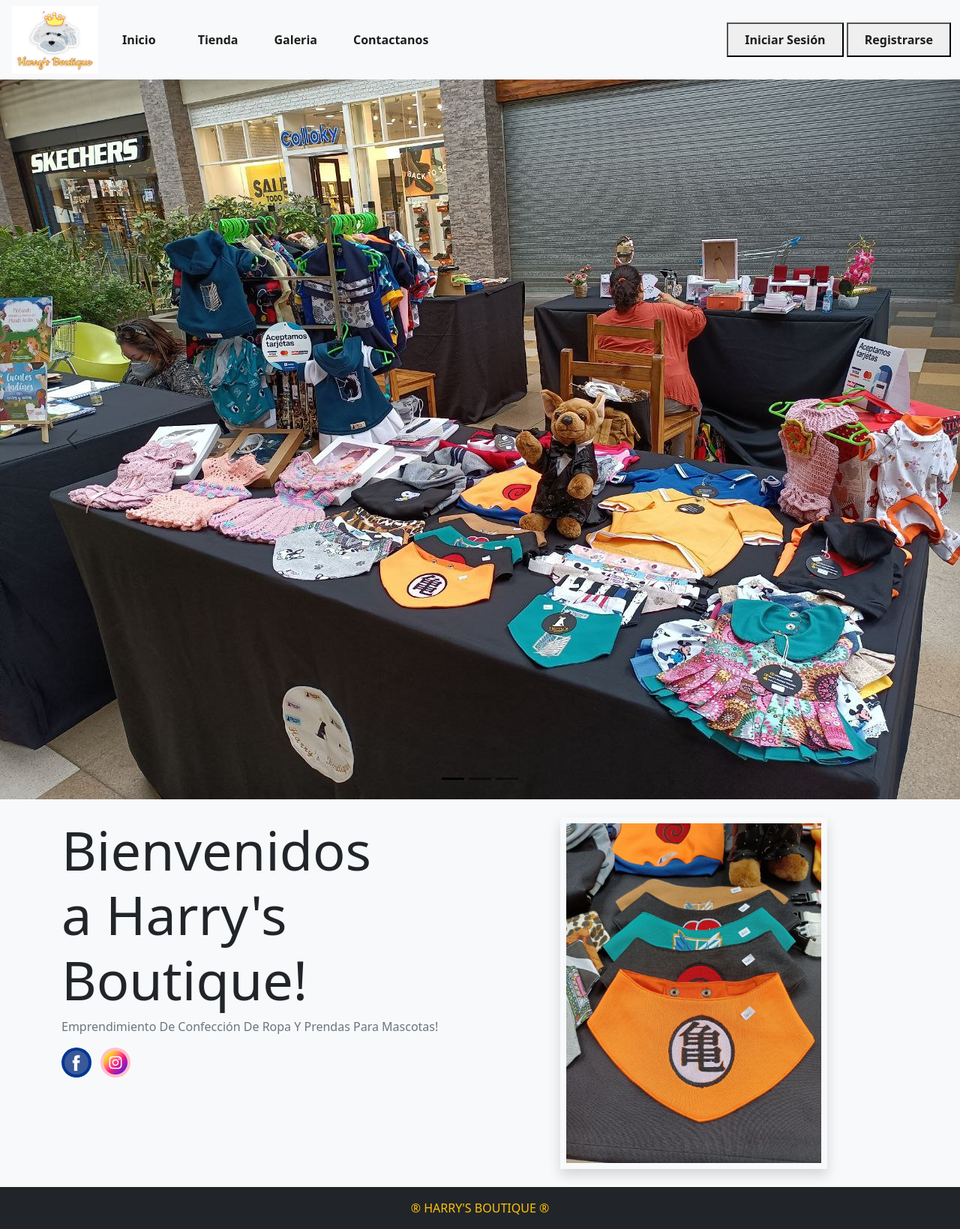
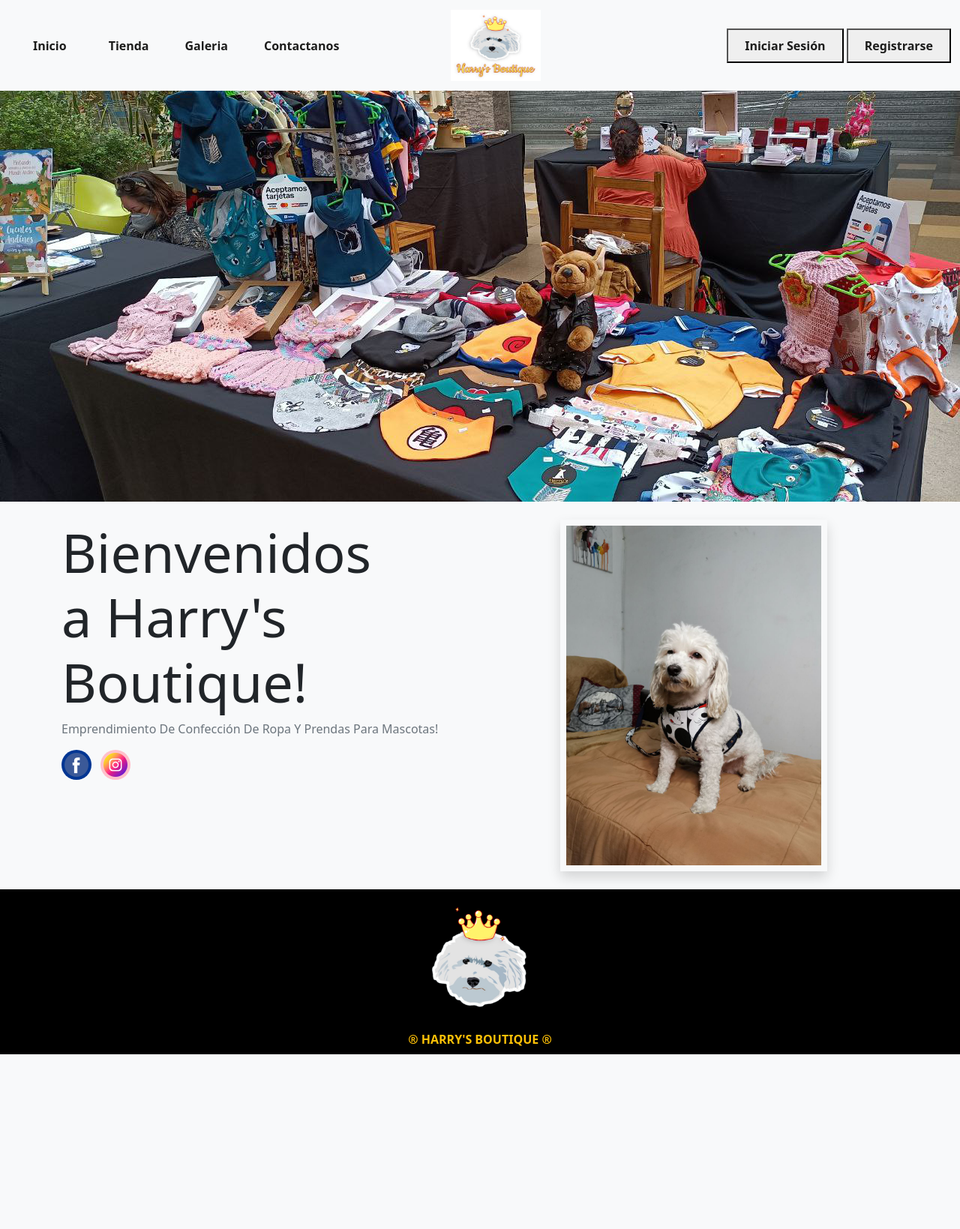
Before and after one commit to felipevega-dev/HarrysDjango, a Django app: page / in a window 1280 px wide. Shown: the whole page at 75% size. After the commit the page ends 1406 px from the top, so only its background shows below. Run offline with Django 4.2, Linux system fonts and the light colour scheme; some libraries are stand-ins or nearby versions.

Commit message:
Carrusel eliminado temporalmente

```diff
--- a/core/templates/harrys/base.html
+++ b/core/templates/harrys/base.html
@@ -22,9 +22,6 @@
     <nav class="navbar navbar-expand-md navbar-expand">
       <div class="container-fluid">
         <!--Branding-->
-        <a  href="{% url 'home' %}">
-          <img src="{% static 'core/'%}IMAGENES/logblanco.png" class=" ms-1 "alt="Harrys" width="115px" height="90px">
-        </a>
         <!--Items-->
         <div class="collapse navbar-collapse">
           <div class="navtitle m-3 fw-bold" >
@@ -39,6 +36,11 @@
           <div class="navtitle m-2 fw-bold ">
             <a href="{% url 'contacto' %}" class="nav-link navtitle col-12 col-sm-12 col-md-12 col-lg-12 col-xl-12 text-center">Contactanos</a>
           </div>
+          <a  href="{% url 'home' %}" class="navbar-brand mx-auto">
+            <div>
+              <img src="{% static 'core/'%}IMAGENES/logblanco.png" alt="Harrys" width="120px" height="95px">
+            </div>
+          </a>
           {% if user.is_authenticated %}
                 <div class="ms-auto navtitle fw-bold">
                       <a href="{% url 'nuevo_producto' %}" class="nav-link navtitle col-12 col-sm-12 col-md-12 col-lg-12 col-xl-12 text-center d-none d-lg-block col-xl-5 ">Nuevo Producto</a>
@@ -71,8 +73,9 @@
 
     {% endblock %}
     <!-- Optional JavaScript; choose one of the two! -->
-    <footer class="bg-dark p-3">
-      <p class="text-center m-0 text-warning">® HARRY'S BOUTIQUE ®</p>
+    <footer class="bg-black p-2">
+      <div class="text-center"><img src="{% static 'core/'%}IMAGENES/logo.png" class="align-content-center"alt="Harrys" width="200px" height="180px"></div>
+      <div class="text-center text-warning fw-bold">® HARRY'S BOUTIQUE ®</div>
     </footer>
     <!-- Option 1: Bootstrap Bundle with Popper -->
     <script src="https://cdn.jsdelivr.net/npm/bootstrap@5.1.3/dist/js/bootstrap.bundle.min.js" integrity="sha384-ka7Sk0Gln4gmtz2MlQnikT1wXgYsOg+OMhuP+IlRH9sENBO0LRn5q+8nbTov4+1p" crossorigin="anonymous"></script>
--- a/core/templates/harrys/index.html
+++ b/core/templates/harrys/index.html
@@ -4,46 +4,14 @@
 
 {% block contenido %}
     <!-- CARRUSEL DE IMAGENES-->
-    <div class="pad">
-      <div id="carouselExampleDark" class="carousel carousel-dark slide" data-bs-ride="carousel">
-        <div class="carousel-indicators">
-          <button type="button" data-bs-target="#carouselExampleDark" data-bs-slide-to="0" class="active" aria-current="true" aria-label="Slide 1"></button>
-          <button type="button" data-bs-target="#carouselExampleDark" data-bs-slide-to="1" aria-label="Slide 2"></button>
-          <button type="button" data-bs-target="#carouselExampleDark" data-bs-slide-to="2" aria-label="Slide 3"></button>
-        </div>
-        <div class="carousel-inner">
-          <div class="carousel-item active" data-bs-interval="10000">
-              <a href="quienessomos.html">
-            <img src="{% static 'core/' %}IMAGENES/banner1.jpg" class="d-block w-100" alt="...">
-            </a>
-          </div>
-          <div class="carousel-item" data-bs-interval="2000">
-            <a href="{% static 'core/' %}PRODUCTOS/bandana1.html">
-            <img src="{% static 'core/' %}IMAGENES/bandana1.jpg" class="d-block w-100" alt="...">
-            </a>
-            <div class="carousel-caption d-none d-md-block">
-              <h2>BANDANA AKATSUKI</h2>
-            </div>
-          </div>
-          <div class="carousel-item">
-            <a href="PRODUCTOS/bandana2.html">
-            <img src="{% static 'core/' %}IMAGENES/bandana2.jpg" class="d-block w-100" alt="...">
-            </a>
-            <div class="carousel-caption d-none d-md-block">
-              <h2>BANDANA GOKU</h2>
-            </div>
-          </div>
-        </div>
-        <button class="carousel-control-prev" type="button" data-bs-target="#carouselExampleDark" data-bs-slide="prev">
-          <span class="carousel-control-prev-icon" aria-hidden="true"></span>
-          <span class="visually-hidden">Previous</span>
-        </button>
-        <button class="carousel-control-next" type="button" data-bs-target="#carouselExampleDark" data-bs-slide="next">
-          <span class="carousel-control-next-icon" aria-hidden="true"></span>
-          <span class="visually-hidden">Next</span>
-        </button>
+    <div class="carousel-inner">
+      <div class="carousel-item active" data-bs-interval="10000">
+        <a href="{% url 'tienda' %}">
+          <img src="{% static 'core/' %}IMAGENES/banner.png" class="d-block w-100" alt="...">
+        </a>
       </div>
     </div>
+    <!--Más items si quiero-->
     <br>
     <div class="container">
       <!--Header-->
@@ -72,7 +40,7 @@
         </div>
         <div class="col-8 col-md-4">
           <div class="photo-frame position-relative shadow">
-          <img src="{% static 'core/' %}IMAGENES/bandanas.jpg"  alt="Bandanas" class="w-100 p-2 imgzoom">
+          <img src="{% static 'core/' %}IMAGENES/perritomodelo1.jpg"  alt="Bandanas" class="w-100 p-2 imgzoom">
           </div>
         </div>
       </header>
```
Also changed, not shown: core/static/core/IMAGENES/banner.png (added), core/static/core/IMAGENES/banner1.jpg (deleted), core/static/core/IMAGENES/banner2.jpg (added), core/static/core/IMAGENES/logo.png (added), db.sqlite3.
